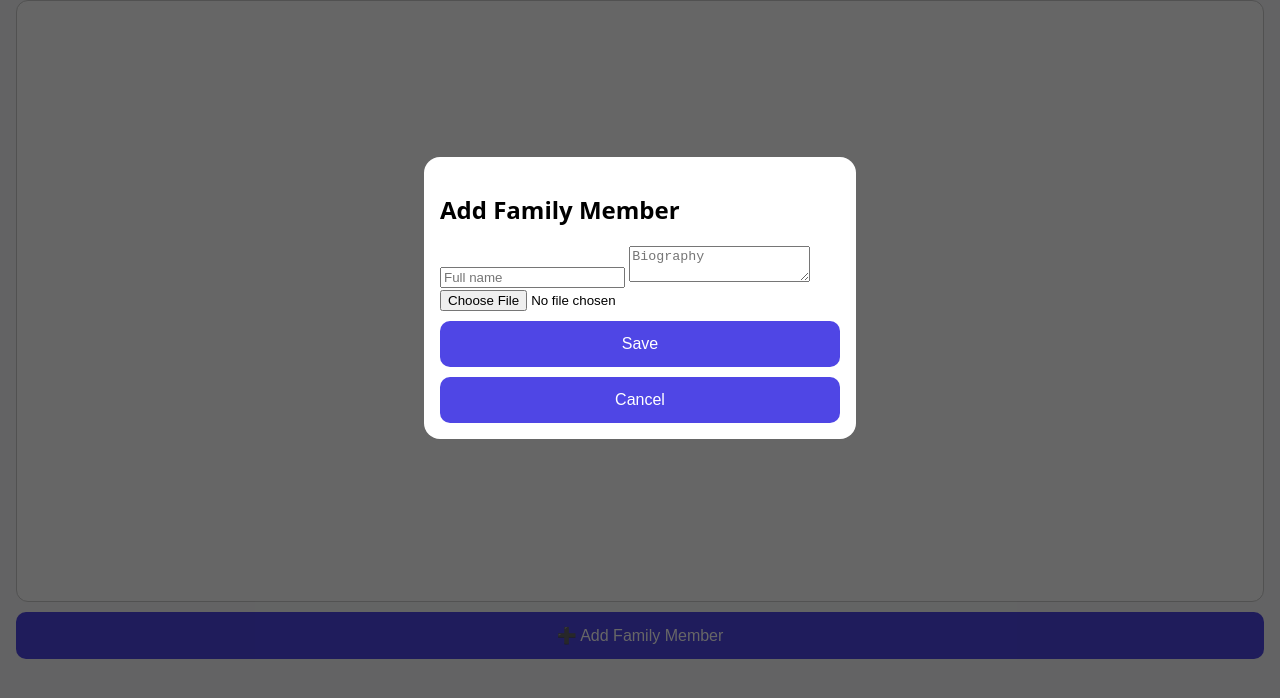
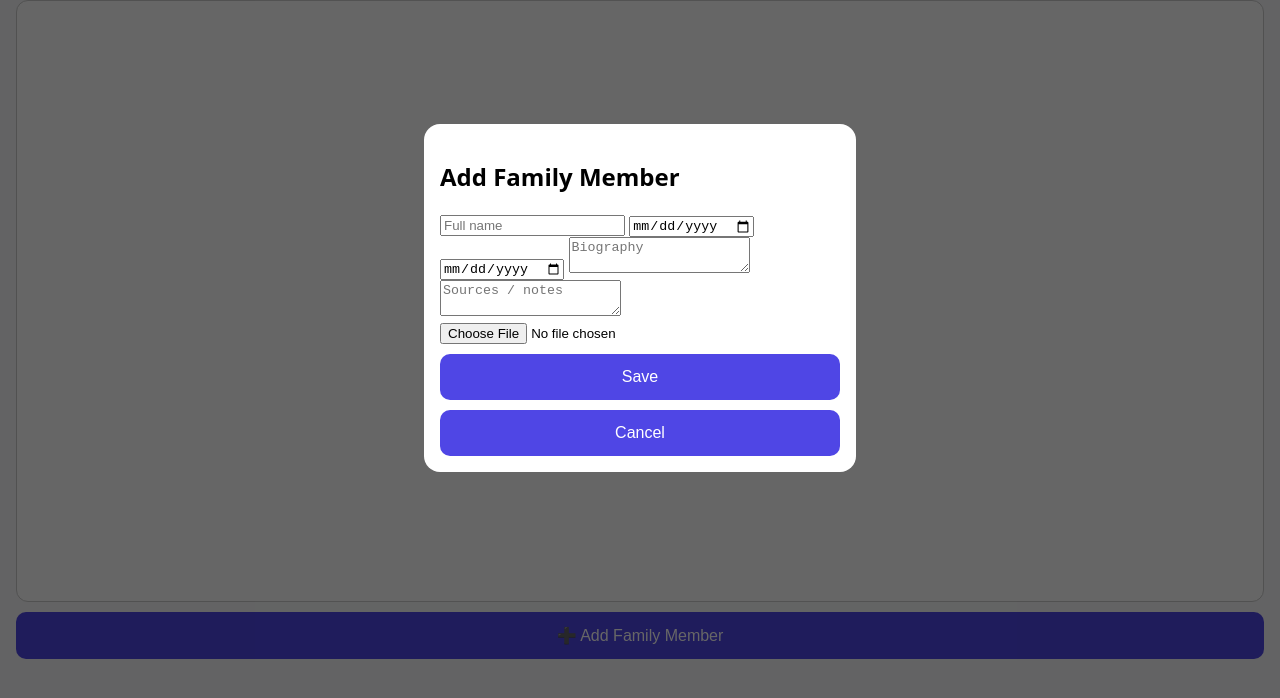
Before and after one commit to Redisloot/FaminTracker, a plain HTML site: page index.html in a window 1280 px wide. Both pictures are taken after a click on the button "➕ Add Family Member". Shown: the part 102-800 px from the top of the page. Drawn offline with nearby package versions, Linux system fonts and the light colour scheme; no server answers.

Commit message:
Modify add form with additional fields
Updated the add form to include birth and death date fields, and changed input IDs for consistency.

```diff
--- a/index.html
+++ b/index.html
@@ -18,7 +18,7 @@
 
 <button id="addBtn">➕ Add Family Member</button>
 
-<!-- VIEW MODAL -->
+<!-- VIEW -->
 <div id="viewModal" class="modal hidden">
   <div class="card">
     <img id="viewPhoto" />
@@ -28,13 +28,20 @@
   </div>
 </div>
 
-<!-- ADD FORM -->
+<!-- ADD -->
 <div id="formModal" class="modal hidden">
   <div class="card">
     <h2>Add Family Member</h2>
-    <input id="nameInput" placeholder="Full name" />
-    <textarea id="bioInput" placeholder="Biography"></textarea>
-    <input id="photoInput" type="file" />
+
+    <input id="fullName" placeholder="Full name" />
+    <input id="birthDate" type="date" />
+    <input id="deathDate" type="date" />
+
+    <textarea id="bio" placeholder="Biography"></textarea>
+    <textarea id="sources" placeholder="Sources / notes"></textarea>
+
+    <input id="photo" type="file" />
+
     <button onclick="save()">Save</button>
     <button onclick="closeForm()">Cancel</button>
   </div>
```
